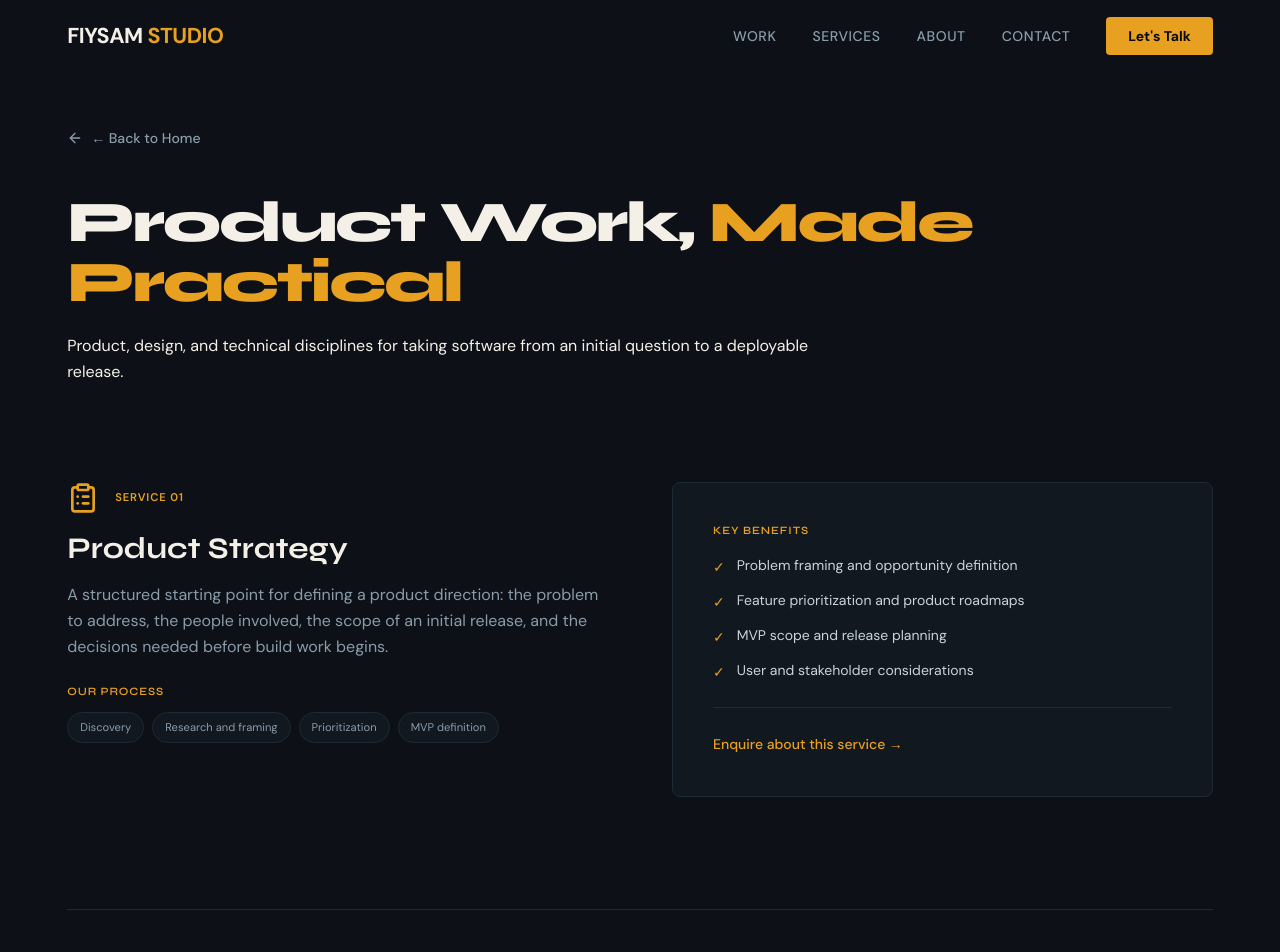
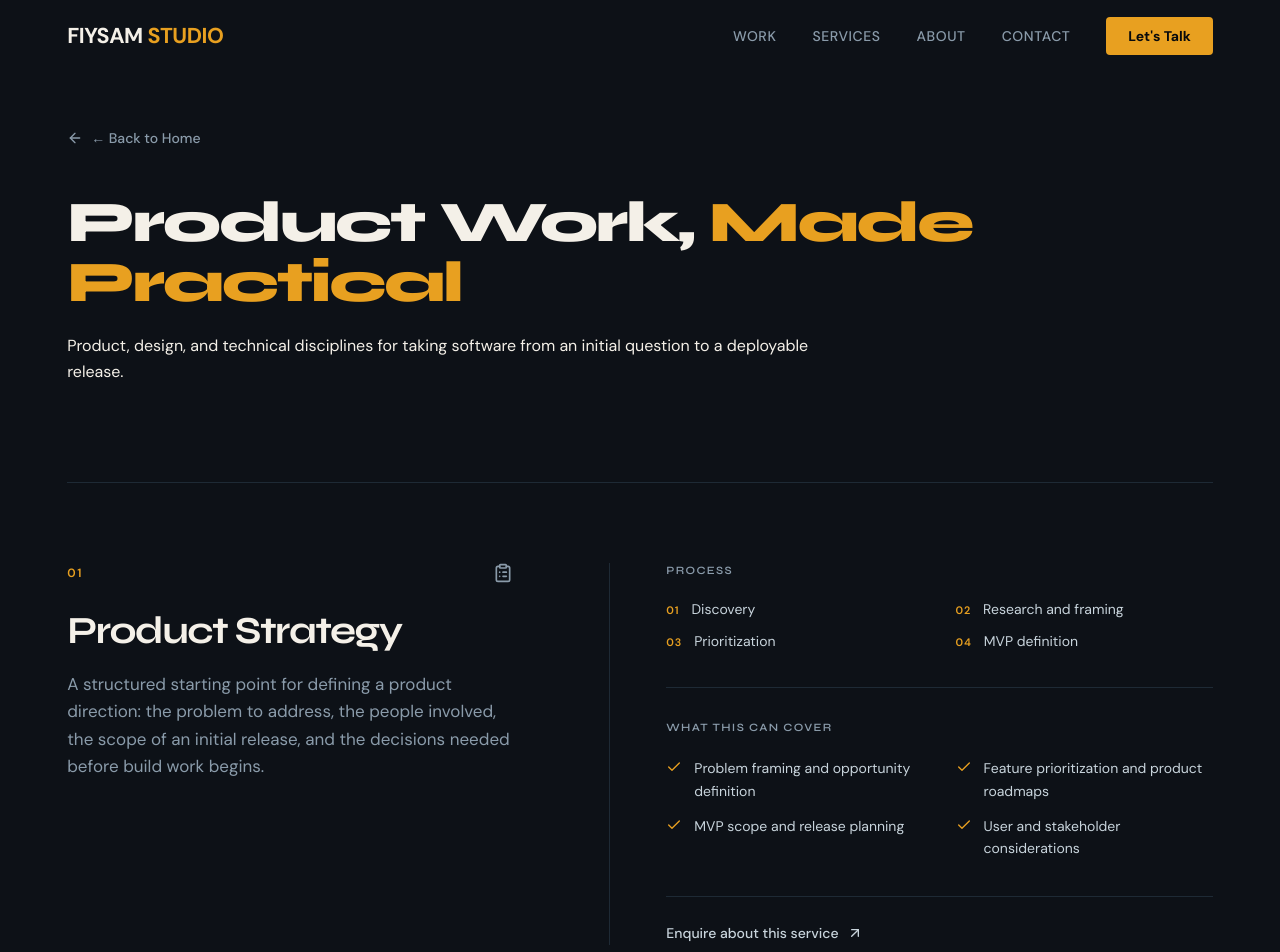
Before and after one commit to heynull/fiysam-studio, a Next.js app: page /services in a window 1280 px wide. Shown: the top 952 px of the page. Built offline with nearby package versions, Linux system fonts and the light colour scheme.

Commit message:
refactor: improve services page hierarchy

```diff
--- a/components/ServicesFull.tsx
+++ b/components/ServicesFull.tsx
@@ -1,5 +1,6 @@
 'use client';
 
+import { ArrowUpRight, Check } from 'lucide-react';
 import { motion } from 'framer-motion';
 import { services } from '@/lib/services';
 
@@ -16,74 +17,90 @@ export default function ServicesFull() {
         </p>
       </div>
 
-      <div className="space-y-20 md:space-y-28">
+      <div className="border-t border-border-dark">
         {services.map((service, index) => {
           const Icon = service.icon;
+          const serviceNumber = String(service.id).padStart(2, '0');
 
           return (
-            <motion.div
+            <motion.article
               key={service.id}
-              initial={{ opacity: 0, y: 30 }}
+              aria-labelledby={`service-${service.id}-title`}
+              initial={{ opacity: 0, y: 24 }}
               whileInView={{ opacity: 1, y: 0 }}
-              transition={{ duration: 0.5, delay: index * 0.05 }}
+              transition={{ duration: 0.45, delay: index * 0.04 }}
               viewport={{ once: true }}
-              className="border-t border-border-dark pt-10 md:pt-14 first:border-0 first:pt-0"
+              className="grid gap-10 border-b border-border-dark py-12 md:grid-cols-[minmax(0,0.85fr)_minmax(20rem,1.15fr)] md:gap-16 md:py-16 lg:gap-24 lg:py-20"
             >
-            <div className="grid gap-10 md:grid-cols-2 md:gap-16">
-              {/* Left Column */}
-              <div>
-                <div className="flex items-center gap-4 mb-4">
-                  <Icon className="w-8 h-8 text-amber-energy" aria-hidden="true" />
-                  <span className="text-[0.7rem] font-semibold tracking-[0.08em] uppercase text-amber-energy">
-                    Service {String(service.id).padStart(2, '0')}
+              <header className="max-w-xl">
+                <div className="mb-7 flex items-center justify-between">
+                  <span className="text-xs font-semibold tracking-[0.14em] text-amber-energy">
+                    {serviceNumber}
                   </span>
+                  <Icon className="h-5 w-5 text-grey-energy" aria-hidden="true" />
                 </div>
-                <h2 className="text-2xl md:text-3xl font-bold mb-4">{service.title}</h2>
-                <p className="text-grey-energy text-base leading-relaxed">
+                <h2
+                  id={`service-${service.id}-title`}
+                  className="font-syne text-[clamp(2rem,3vw,3rem)] font-bold leading-[1.04] tracking-[-0.04em] text-white-warm"
+                >
+                  {service.title}
+                </h2>
+                <p className="mt-5 max-w-lg text-base leading-relaxed text-grey-energy md:text-[1.0625rem]">
                   {service.fullDescription}
                 </p>
+              </header>
 
-                <div className="mt-6">
-                  <h4 className="text-[0.7rem] font-semibold text-amber-energy uppercase tracking-[0.08em] mb-3">
-                    Our Process
-                  </h4>
-                  <div className="flex flex-wrap gap-2">
-                    {service.process.map((step, idx) => (
-                      <span
-                        key={idx}
-                        className="text-[0.7rem] px-3 py-1.5 rounded-full bg-card-bg border border-border-dark text-grey-energy"
-                      >
-                        {step}
-                      </span>
+              <div className="border-t border-border-dark pt-8 md:border-t-0 md:border-l md:pt-0 md:pl-10 lg:pl-14">
+                <section aria-labelledby={`service-${service.id}-process`}>
+                  <h3
+                    id={`service-${service.id}-process`}
+                    className="text-[0.7rem] font-semibold uppercase tracking-[0.12em] text-grey-energy"
+                  >
+                    Process
+                  </h3>
+                  <ol className="mt-5 grid gap-x-8 gap-y-3 sm:grid-cols-2">
+                    {service.process.map((step, stepIndex) => (
+                      <li key={step} className="flex items-baseline gap-3 text-sm text-light-energy">
+                        <span className="text-[0.68rem] font-semibold tracking-[0.08em] text-amber-energy">
+                          {String(stepIndex + 1).padStart(2, '0')}
+                        </span>
+                        <span>{step}</span>
+                      </li>
                     ))}
-                  </div>
-                </div>
-              </div>
+                  </ol>
+                </section>
 
-              {/* Right Column */}
-              <div className="bg-card-bg border border-border-dark rounded-lg p-8 md:p-10">
-                <h4 className="text-[0.7rem] font-semibold text-amber-energy uppercase tracking-[0.08em] mb-4">
-                  Key Benefits
-                </h4>
-                <ul className="space-y-3">
-                  {service.benefits.map((benefit, idx) => (
-                    <li key={idx} className="flex items-start gap-3 text-[0.875rem] text-light-energy">
-                      <span className="text-amber-energy mt-0.5">✓</span>
-                      {benefit}
-                    </li>
-                  ))}
-                </ul>
-                <div className="mt-6 pt-6 border-t border-border-dark">
+                <section
+                  aria-labelledby={`service-${service.id}-considerations`}
+                  className="mt-9 border-t border-border-dark pt-8"
+                >
+                  <h3
+                    id={`service-${service.id}-considerations`}
+                    className="text-[0.7rem] font-semibold uppercase tracking-[0.12em] text-grey-energy"
+                  >
+                    What this can cover
+                  </h3>
+                  <ul className="mt-5 grid gap-x-8 gap-y-3 sm:grid-cols-2">
+                    {service.benefits.map((benefit) => (
+                      <li key={benefit} className="flex items-start gap-3 text-sm leading-relaxed text-light-energy">
+                        <Check className="mt-0.5 h-4 w-4 shrink-0 text-amber-energy" aria-hidden="true" />
+                        <span>{benefit}</span>
+                      </li>
+                    ))}
+                  </ul>
+                </section>
+
+                <div className="mt-9 border-t border-border-dark pt-6">
                   <a
                     href="/contact"
-                    className="text-amber-energy font-medium hover:underline inline-flex items-center gap-2 text-[0.875rem]"
+                    className="inline-flex items-center gap-2 text-sm font-medium text-light-energy transition-colors hover:text-amber-energy"
                   >
-                    Enquire about this service →
+                    Enquire about this service
+                    <ArrowUpRight className="h-4 w-4" aria-hidden="true" />
                   </a>
                 </div>
               </div>
-            </div>
-            </motion.div>
+            </motion.article>
           );
         })}
       </div>
```
